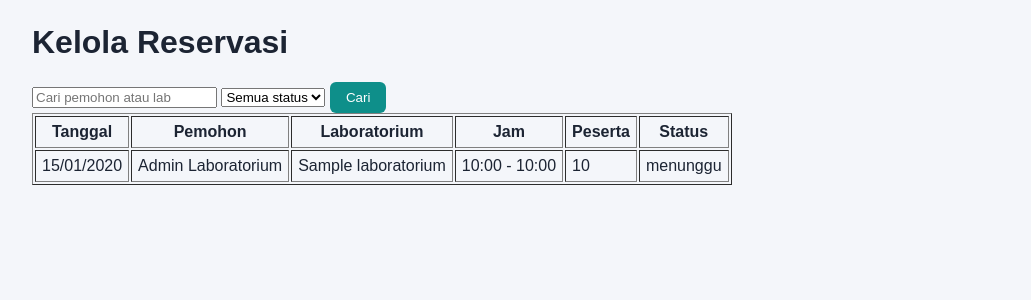
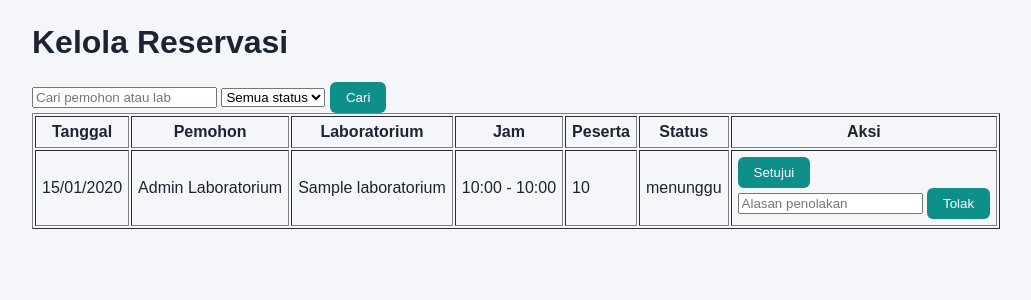
Before and after one commit to ilham25si-web/SIRELAB-RESERVASI-LAB, a Laravel app: page /admin/reservasi in a window 1280 px wide. Shown: the part 55-355 px from the top of the page, without its empty margins (108-1139 px from the left). Run offline with Laravel 12, Linux system fonts and the light colour scheme; a user stored in the database is signed in; data comes from the database, SQL or seed files in the repository; tables that the repository leaves empty hold one stand-in row (values such as "Sample post"); parts of the project's set-up code (start-up, migrations or seed data) failed here and were passed over.

Commit message:
admin menyetujui dan menolak reservasi

```diff
--- a/app/Http/Controllers/AdminReservasiController.php
+++ b/app/Http/Controllers/AdminReservasiController.php
@@ -4,6 +4,8 @@ namespace App\Http\Controllers;
 
 use Illuminate\Http\Request;
 use App\Models\Reservasi;
+use App\Models\JadwalLab;
+use Illuminate\Support\Facades\Auth;
 
 class AdminReservasiController extends Controller
 {
@@ -28,4 +30,58 @@ class AdminReservasiController extends Controller
 
 return view('admin.reservasi.index', compact('reservasi'));
     }
+
+    public function setujui(Request $request, Reservasi $reservasi)
+    {
+        // 1. hanya yang masih menunggu
+        if ($reservasi->status !== 'menunggu') {
+            return back()->with('error', 'Reservasi ini sudah diproses.');
+        }
+
+        // 2. cek bentrok dengan reservasi lain yg sudah disetujui
+        $bentrokReservasi = Reservasi::where('id_lab', $reservasi->id_lab)
+            ->where('tanggal', $reservasi->tanggal)
+            ->where('status', 'disetujui')
+            ->where('id_reservasi', '!=', $reservasi->id_reservasi)
+            ->where('jam_mulai', '<', $reservasi->jam_selesai)
+            ->where('jam_selesai', '>', $reservasi->jam_mulai)
+            ->exists();
+
+        // 3. cek bentrok dengan jadwal tetap lab
+        $namaHari = ['Minggu', 'Senin', 'Selasa', 'Rabu', 'Kamis', 'Jumat', 'Sabtu'];
+        $hari = $namaHari[$reservasi->tanggal->dayOfWeek];
+
+        $bentrokJadwal = JadwalLab::where('id_lab', $reservasi->id_lab)
+            ->where('hari', $hari)
+            ->where('jam_mulai', '<', $reservasi->jam_selesai)
+            ->where('jam_selesai', '>', $reservasi->jam_mulai)
+            ->exists();
+
+        if ($bentrokReservasi || $bentrokJadwal) {
+            return back()->with('error', 'Tidak bisa disetujui: bentrok dengan  reservasi atau jadwal lab lain.');
+    }
+
+        // 4. setujui
+        $reservasi->status = 'disetujui';
+        $reservasi->diverifikasi_oleh = auth()->user()->id_user;
+        $reservasi->catatan_admin = $request->catatan_admin;
+        $reservasi->save();
+
+        return back()->with('success', 'Reservasi berhasil disetujui.');
+    }
+
+
+    public function tolak(Request $request, Reservasi $reservasi)
+    {
+        if ($reservasi->status !== 'menunggu') {
+            return back()->with('error', 'Reservasi ini sudah diproses.');
+        }
+
+        $reservasi->status = 'ditolak';
+        $reservasi->diverifikasi_oleh = auth()->user()->id_user;
+        $reservasi->catatan_admin = $request->catatan_admin;
+        $reservasi->save();
+
+        return back()->with('success', 'Reservasi berhasil ditolak.');
+    }
 }
--- a/app/Http/Controllers/Controller.php
+++ b/app/Http/Controllers/Controller.php
@@ -2,7 +2,10 @@
 
 namespace App\Http\Controllers;
 use App\Models\Laboratorium;
+use App\Models\JadwalLab;
 use Illuminate\Http\Request;
+use Illuminate\Support\Facades\Auth;
+
 
 abstract class Controller
 {
@@ -22,5 +25,4 @@ abstract class Controller
 
     return view('laboratorium.index', compact('labs'));
 }
-
 }
--- a/resources/views/admin/reservasi/index.blade.php
+++ b/resources/views/admin/reservasi/index.blade.php
@@ -25,6 +25,7 @@
                 <th>Jam</th>
                 <th>Peserta</th>
                 <th>Status</th>
+                <th>Aksi</th>
             </tr>
         </thead>
         <tbody>
@@ -36,9 +37,25 @@
                     <td>{{ substr($r->jam_mulai, 0, 5) }} - {{ substr($r->jam_selesai, 0, 5) }}</td>
                     <td>{{ $r->jumlah_peserta }}</td>
                     <td>{{ $r->status }}</td>
+                    <td>
+                    @if ($r->status === 'menunggu')
+                            <form method="POST" action="{{ route('admin.reservasi.setujui', $r->id_reservasi) }}">
+                            @csrf
+                            @method('PATCH')
+                            <button type="submit">Setujui</button>
+                        </form>
+
+                            <form method="POST" action="{{ route('admin.reservasi.tolak', $r->id_reservasi) }}">
+                        @csrf
+                            @method('PATCH')
+                            <input type="text" name="catatan_admin" placeholder="Alasan penolakan" required>
+                            <button type="submit">Tolak</button>
+                            </form>
+                        @endif
+                    </td>
                 </tr>
             @empty
-                <tr><td colspan="6">Tidak ada reservasi.</td></tr>
+                <tr><td colspan="7">Tidak ada reservasi.</td></tr>
             @endforelse
         </tbody>
     </table>
--- a/routes/web.php
+++ b/routes/web.php
@@ -52,4 +52,9 @@ Route::middleware(['auth', 'role:admin'])
     ->name('admin.')
     ->group(function () {
         Route::get('/reservasi', [AdminReservasiController::class, 'index'])->name('reservasi.index');
+        Route::patch('/reservasi/{reservasi}/setujui', [AdminReservasiController::class, 'setujui'])->name('reservasi.setujui');
+        Route::patch('/reservasi/{reservasi}/tolak', [AdminReservasiController::class, 'tolak'])->name('reservasi.tolak');
     });
+
+Route::patch('/reservasi/{reservasi}/setujui', [AdminReservasiController::class, 'setujui'])->name('reservasi.setujui');
+Route::patch('/reservasi/{reservasi}/tolak', [AdminReservasiController::class, 'tolak'])->name('reservasi.tolak');
```
